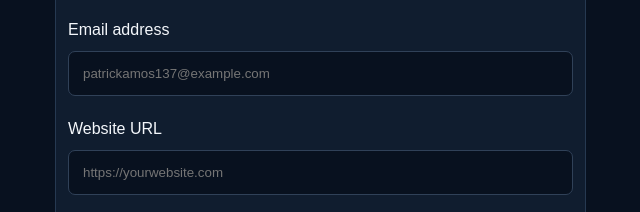
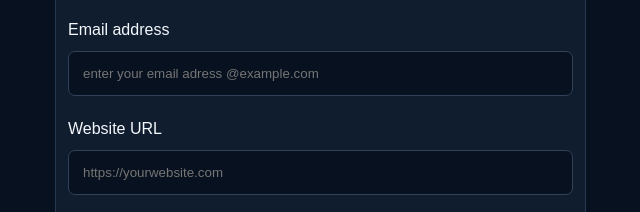
Before and after one commit to patrickamos137-lang/seo-practice-website, a plain HTML site: page contact.html in a window 1280 px wide. Shown: the part 711-923 px from the top of the page, 630-1270 px from the left. Drawn offline with Linux system fonts and the light colour scheme.

Commit message:
Update contact.html

```diff
--- a/contact.html
+++ b/contact.html
@@ -117,7 +117,7 @@
                         type="email"
                         id="email"
                         name="email"
-                        placeholder="patrickamos137@example.com"
+                        placeholder="enter your email adress @example.com"
                         style="width: 100%; padding: 14px; margin-top: 8px; background: #08111f; border: 1px solid #304158; border-radius: 7px; color: white;"
                     >
 
```
